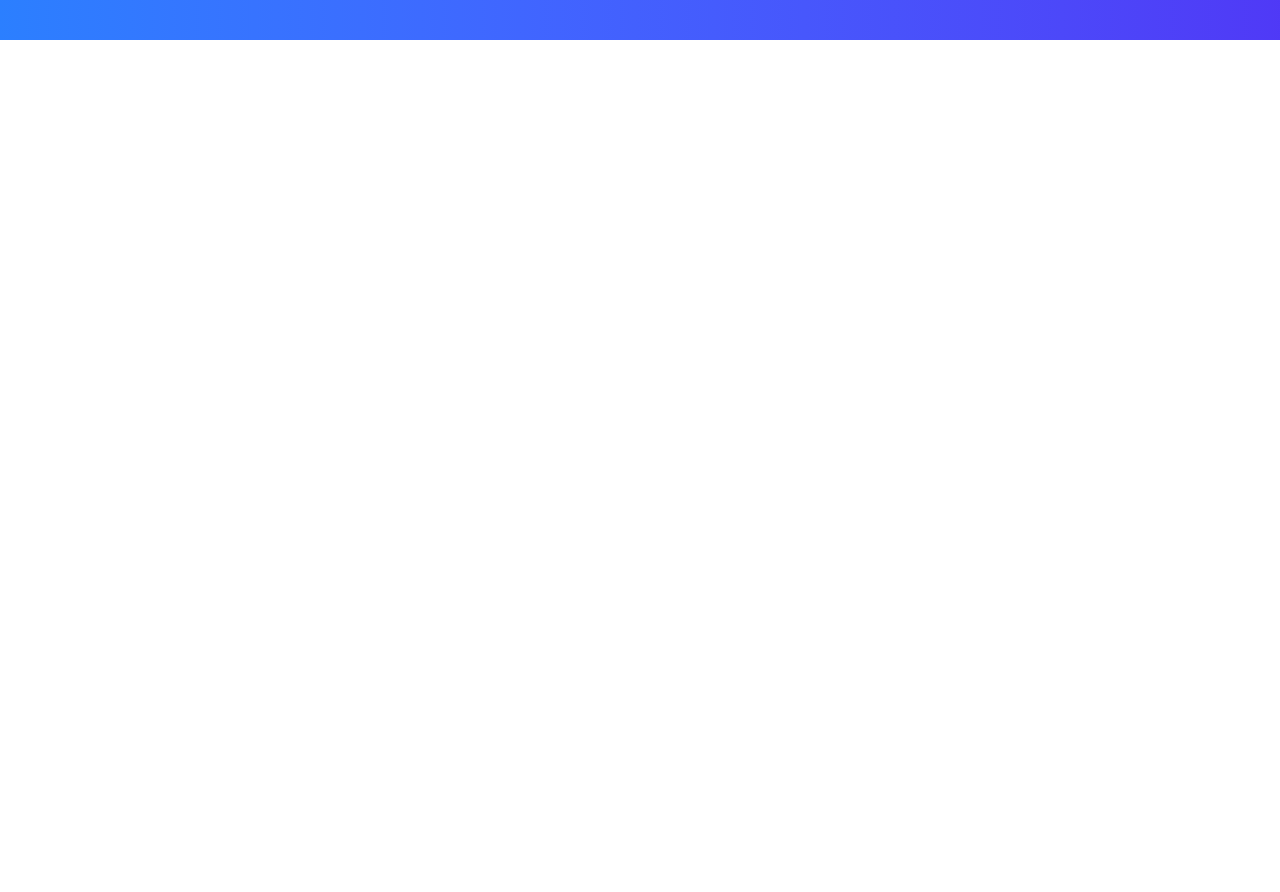
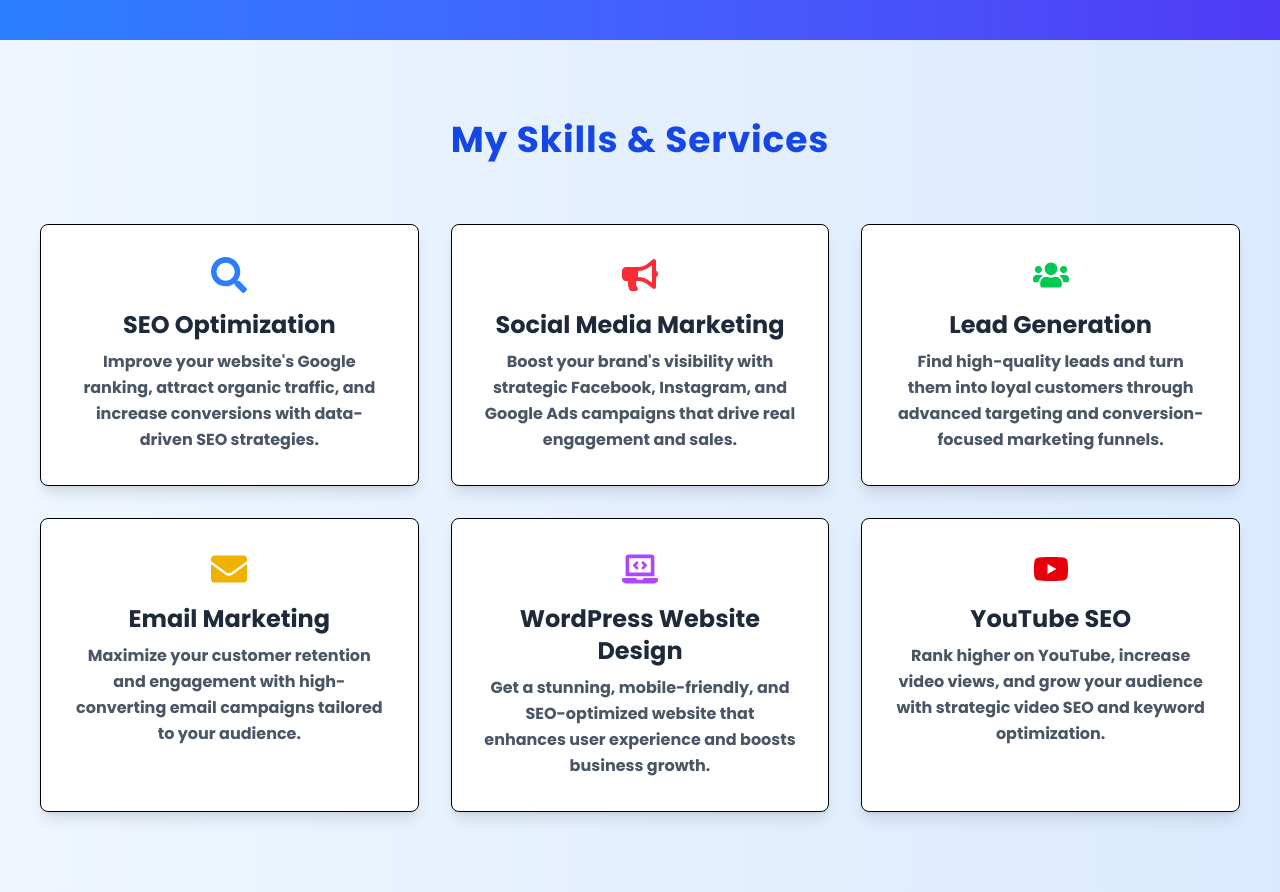
Before and after one commit to MdJahedMiah/abdur-portfolio, a React (Vite) app: page / in a window 1280 px wide. Shown: the part 520-1412 px from the top of the page. Before the commit the page ends 800 px from the top, so only its background shows below. Built offline with nearby package versions, Linux system fonts and the light colour scheme.

Commit message:
skills and service section is added

```diff
--- a/src/components/Hero/Hero.jsx
+++ b/src/components/Hero/Hero.jsx
@@ -5,7 +5,7 @@
 
 const HeroSection = () => {
   return (
-    <div className="relative bg-gradient-to-r from-blue-500 to-indigo-600 text-white pt-46 pb-30 px-5">
+    <div className="relative bg-gradient-to-r from-blue-500 to-indigo-600 text-white pt-36 md:pt-46 pb-30 px-5">
       <div className="container mx-auto flex flex-col md:flex-row items-center justify-center text-center md:text-left">
 
         {/* Image Section */}
--- a/src/components/Navbar/navbar.jsx
+++ b/src/components/Navbar/navbar.jsx
@@ -1,7 +1,8 @@
 import { useState } from "react";
-import { Link } from "react-scroll";
+
 import { FiMenu, FiX } from "react-icons/fi";
 import { FaRocket } from "react-icons/fa";
+import { Link } from "react-router-dom";
 
 const Navbar = () => {
   const [isOpen, setIsOpen] = useState(false);
@@ -11,7 +12,7 @@
       <div className="container mx-auto flex justify-between items-center">
         {/* Brand Name */}
         {/* Brand Logo with Icon & Stylish Text */}
-        <Link to="hero" smooth={true} duration={500} className="cursor-pointer flex items-center space-x-2">
+        <Link to="/" smooth={true} duration={500} className="cursor-pointer flex items-center space-x-2">
           <FaRocket className="text-4xl text-blue-500 hover:text-indigo-500 transition duration-300" />
           <h1 className="text-3xl font-extrabold text-transparent bg-clip-text bg-gradient-to-r from-blue-500 to-indigo-600" style={{ fontFamily: 'Poppins, sans-serif' }}>
             Abdur Rahman
@@ -20,12 +21,12 @@
 
         {/* Desktop Menu */}
         <ul className="hidden md:flex space-x-6">
-          <li><Link to="hero" smooth={true} duration={500} className="cursor-pointer hover:text-blue-500">Home</Link></li>
-          <li><Link to="about" smooth={true} duration={500} className="cursor-pointer hover:text-blue-500">About</Link></li>
-          <li><Link to="services" smooth={true} duration={500} className="cursor-pointer hover:text-blue-500">Services</Link></li>
-          <li><Link to="portfolio" smooth={true} duration={500} className="cursor-pointer hover:text-blue-500">Portfolio</Link></li>
-          <li><Link to="testimonials" smooth={true} duration={500} className="cursor-pointer hover:text-blue-500">Testimonials</Link></li>
-          <li><Link to="contact" smooth={true} duration={500} className="cursor-pointer hover:text-blue-500">Contact</Link></li>
+          <li><Link to="/" smooth={true} duration={500} className="cursor-pointer hover:text-blue-500">Home</Link></li>
+          <li><Link to="/about" smooth={true} duration={500} className="cursor-pointer hover:text-blue-500">About</Link></li>
+          <li><Link to="/services" smooth={true} duration={500} className="cursor-pointer hover:text-blue-500">Services</Link></li>
+          <li><Link to="/portfolio" smooth={true} duration={500} className="cursor-pointer hover:text-blue-500">Portfolio</Link></li>
+          <li><Link to="/testimonials" smooth={true} duration={500} className="cursor-pointer hover:text-blue-500">Testimonials</Link></li>
+          <li><Link to="/contact" smooth={true} duration={500} className="cursor-pointer hover:text-blue-500">Contact</Link></li>
         </ul>
 
         {/* Mobile Menu Button */}
--- /dev/null
+++ b/src/components/Skills/Skills.jsx
@@ -0,0 +1,60 @@
+import { motion } from "framer-motion";
+import { FaSearch, FaBullhorn, FaUsers, FaEnvelope, FaLaptopCode, FaYoutube } from "react-icons/fa";
+
+const services = [
+  {
+    title: "SEO Optimization",
+    description: "Improve your website's Google ranking, attract organic traffic, and increase conversions with data-driven SEO strategies.",
+    icon: <FaSearch className="text-blue-500 text-4xl" />
+  },
+  {
+    title: "Social Media Marketing",
+    description: "Boost your brand's visibility with strategic Facebook, Instagram, and Google Ads campaigns that drive real engagement and sales.",
+    icon: <FaBullhorn className="text-red-500 text-4xl" />
+  },
+  {
+    title: "Lead Generation",
+    description: "Find high-quality leads and turn them into loyal customers through advanced targeting and conversion-focused marketing funnels.",
+    icon: <FaUsers className="text-green-500 text-4xl" />
+  },
+  {
+    title: "Email Marketing",
+    description: "Maximize your customer retention and engagement with high-converting email campaigns tailored to your audience.",
+    icon: <FaEnvelope className="text-yellow-500 text-4xl" />
+  },
+  {
+    title: "WordPress Website Design",
+    description: "Get a stunning, mobile-friendly, and SEO-optimized website that enhances user experience and boosts business growth.",
+    icon: <FaLaptopCode className="text-purple-500 text-4xl" />
+  },
+  {
+    title: "YouTube SEO",
+    description: "Rank higher on YouTube, increase video views, and grow your audience with strategic video SEO and keyword optimization.",
+    icon: <FaYoutube className="text-red-600 text-4xl" />
+  },
+];
+
+
+const Skills = () => {
+  return (
+    <div className="p-10 bg-gradient-to-r from-blue-50 to-blue-100 pt-20 pb-20">
+      <h2 className="text-4xl font-extrabold text-center text-blue-700 tracking-wide pb-4">My Skills & Services</h2>
+
+      <div className="mt-12 grid gap-8 md:grid-cols-3">
+        {services.map((service, index) => (
+          <motion.div
+            key={index}
+            className="p-8 border rounded-lg shadow-lg bg-white flex flex-col items-center text-center transform transition duration-300 hover:scale-105 hover:shadow-2xl"
+            whileHover={{ scale: 1.05, boxShadow: "0px 4px 20px rgba(0, 100, 255, 0.3)" }}
+          >
+            {service.icon}
+            <h3 className="text-2xl font-bold mt-4 text-gray-800">{service.title}</h3>
+            <p className="text-gray-600 leading-relaxed mt-2">{service.description}</p>
+          </motion.div>
+        ))}
+      </div>
+    </div>
+  );
+};
+
+export default Skills;
--- a/src/pages/Home/Home.jsx
+++ b/src/pages/Home/Home.jsx
@@ -1,11 +1,13 @@
 import Hero from "../../components/Hero/Hero"
 import Navbar from "../../components/Navbar/navbar"
+import Skills from "../../components/Skills/Skills"
 
 const Home = () => {
   return (
     <div>
         <Navbar/>
         <Hero/>
+        <Skills/>
     </div>
   )
 }
```
